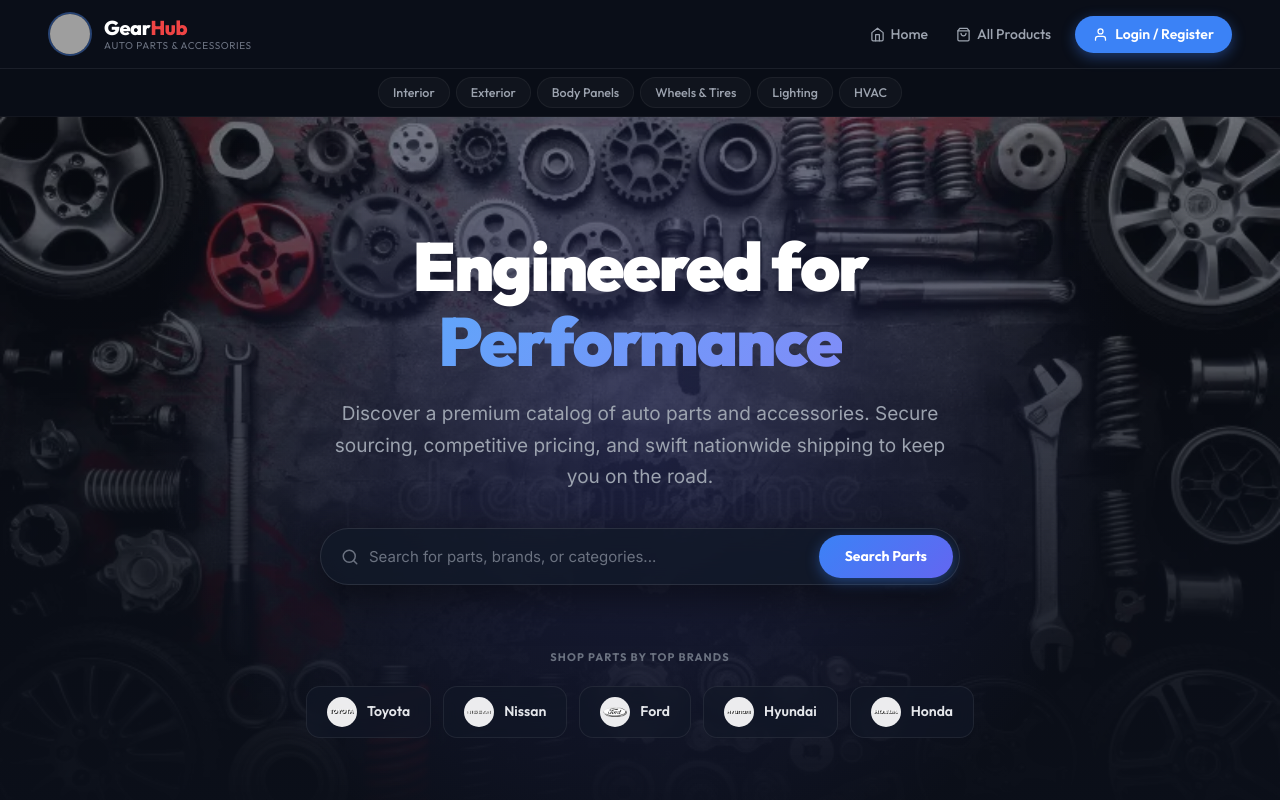
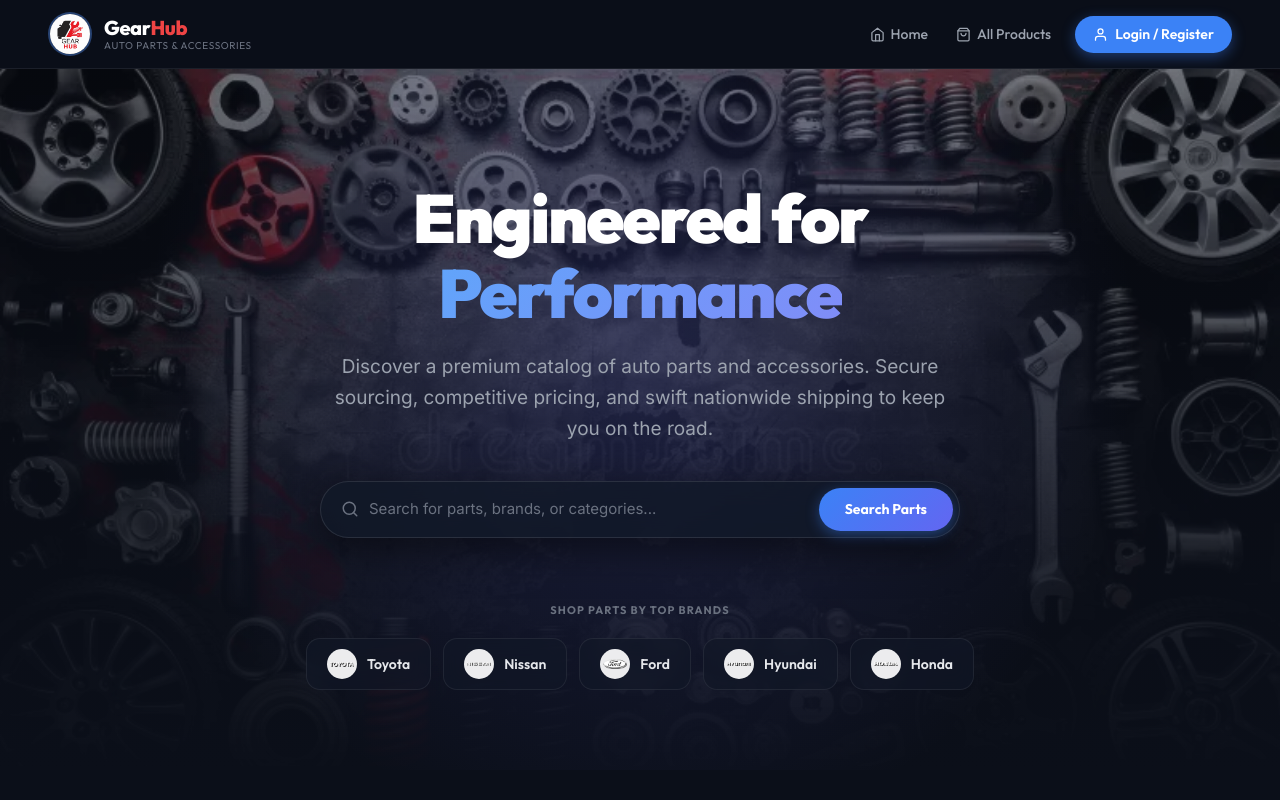
Before and after one commit to omarahmed911/GearHub-Frontend, a React (Vite) app: page / in a window 1280 px wide. Shown: the top 800 px of the page. Built offline with nearby package versions, Linux system fonts and the light colour scheme; grey boxes are pictures that could not be loaded.

Commit message:
add new logoo

```diff
--- a/src/_Components/Footer/Footer.jsx
+++ b/src/_Components/Footer/Footer.jsx
@@ -6,7 +6,7 @@
   FiTruck, FiShield, FiAward
 } from 'react-icons/fi';
 import './Footer.css';
-import logo from '../../assets/logo-parts.webp';
+import logo from '../../assets/logo-parts.png';
 
 function Footer() {
   const [email, setEmail] = useState('');
--- a/src/_Components/Navbar/Navbar.jsx
+++ b/src/_Components/Navbar/Navbar.jsx
@@ -2,7 +2,7 @@
 import { logoutUser } from '../../utils/authService';
 import { FiHome, FiShoppingBag, FiShoppingCart, FiInbox, FiSettings, FiLogOut, FiUser } from 'react-icons/fi';
 import './Navbar.css';
-import logo from '../../assets/logo-parts.webp';
+import logo from '../../assets/logo-parts.png';
 
 const Navbar = () => {
   const navigate = useNavigate();
@@ -85,19 +85,19 @@
         </nav>
       </div>
 
-      {/* Sub-categories bar — hidden on auth pages */}
-      {!isAuthPage && (
-        <div className="sub-navbar">
-          <div className="sub-navbar-inner">
-            <Link to="/products" className="sub-nav-link">Interior</Link>
-            <Link to="/products" className="sub-nav-link">Exterior</Link>
-            <Link to="/products" className="sub-nav-link">Body Panels</Link>
-            <Link to="/products" className="sub-nav-link">Wheels &amp; Tires</Link>
-            <Link to="/products" className="sub-nav-link">Lighting</Link>
-            <Link to="/products" className="sub-nav-link">HVAC</Link>
-          </div>
-        </div>
-      )}
+      {/*/!* Sub-categories bar — hidden on auth pages *!/*/}
+      {/*{!isAuthPage && (*/}
+      {/*  <div className="sub-navbar">*/}
+      {/*    <div className="sub-navbar-inner">*/}
+      {/*      <Link to="/products" className="sub-nav-link">Interior</Link>*/}
+      {/*      <Link to="/products" className="sub-nav-link">Exterior</Link>*/}
+      {/*      <Link to="/products" className="sub-nav-link">Body Panels</Link>*/}
+      {/*      <Link to="/products" className="sub-nav-link">Wheels &amp; Tires</Link>*/}
+      {/*      <Link to="/products" className="sub-nav-link">Lighting</Link>*/}
+      {/*      <Link to="/products" className="sub-nav-link">HVAC</Link>*/}
+      {/*    </div>*/}
+      {/*  </div>*/}
+      {/*)}*/}
     </header>
   );
 };
```
